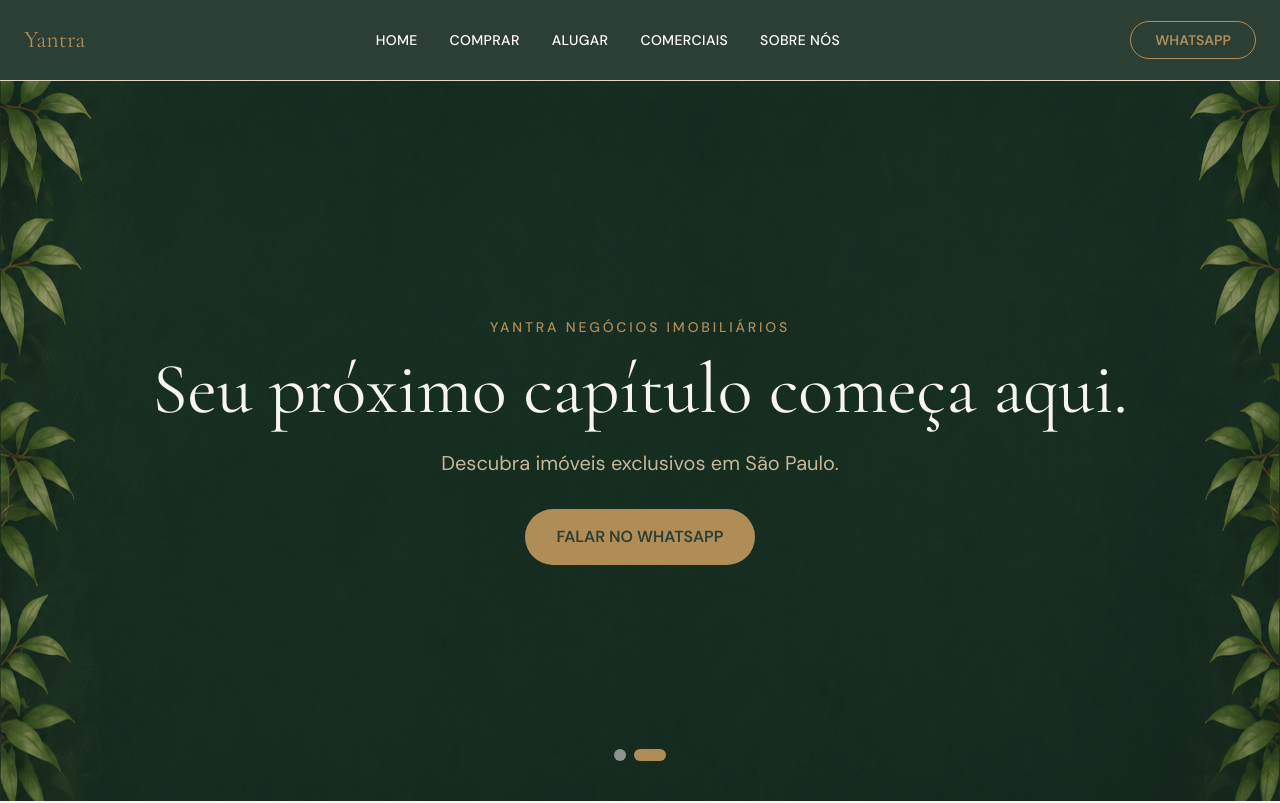
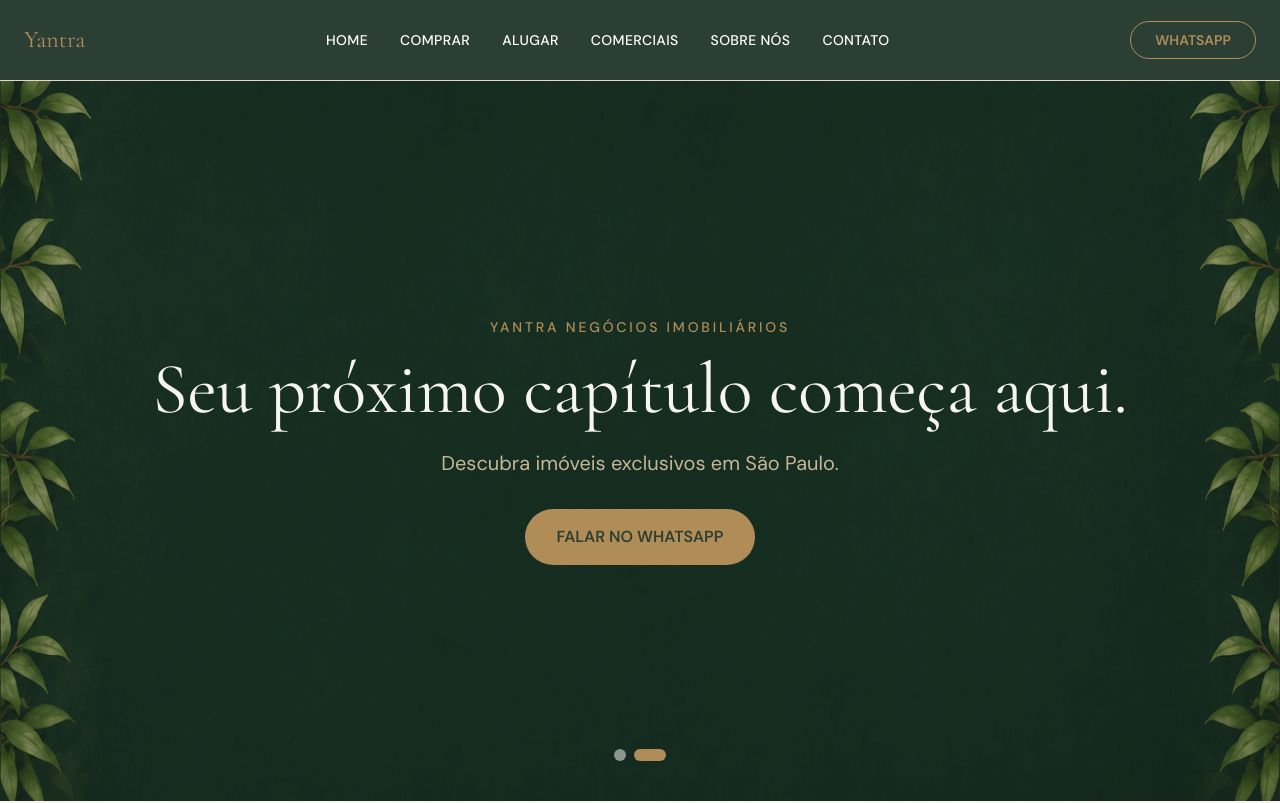
Before and after one commit to rhom09/yantra-imoveis, a Next.js app: page / in a window 1280 px wide. Shown: the top 803 px of the page. Built offline with nearby package versions, Linux system fonts and the light colour scheme.

Commit message:
feat: implement responsive navigation header component with site links and branding

```diff
--- a/components/layout/Header.tsx
+++ b/components/layout/Header.tsx
@@ -13,6 +13,7 @@ export default function Header() {
           <Link href="/alugar" className="hover:text-dourado transition-colors">ALUGAR</Link>
           <Link href="/imoveis-comerciais" className="hover:text-dourado transition-colors">COMERCIAIS</Link>
           <Link href="/sobre-nos" className="hover:text-dourado transition-colors">SOBRE NÓS</Link>
+          <Link href="/contato" className="hover:text-dourado transition-colors">CONTATO</Link>
         </nav>
         <Link href="/contato" className="hidden md:block px-6 py-2 border border-dourado text-dourado hover:bg-dourado hover:text-white transition-all rounded-full text-sm font-semibold">
           WHATSAPP
```
